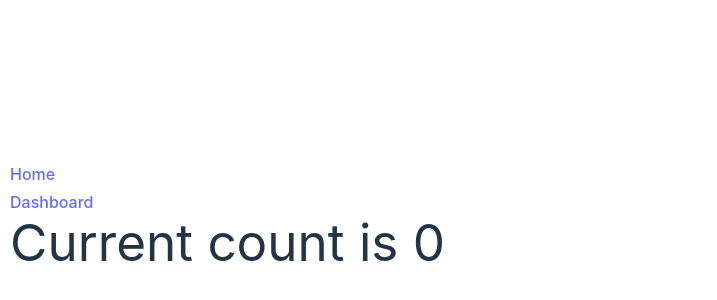
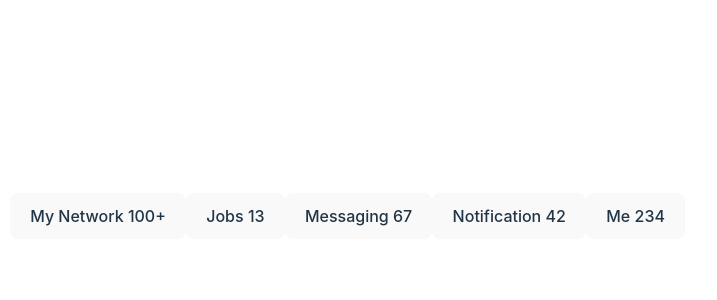
Before and after one commit to moh1t-do/my-app, a React (Vite) app: page / in a window 1280 px wide. Shown: the part 184-484 px from the top of the page, without its empty margins (0-717 px from the left). Built offline with nearby package versions, Linux system fonts and the light colour scheme.

Commit message:
feat: useRecoilState, useRecoilValue, useSetRecoilValue, selector

```diff
--- a/src/App.jsx
+++ b/src/App.jsx
@@ -1,25 +1,20 @@
 import React, { Suspense, lazy } from "react";
 import { BrowserRouter, Route, Routes } from "react-router-dom";
-import Header from "./components/Header";
 import { RecoilRoot } from "recoil";
+
 const Home = lazy(() => import("./pages/Home"));
-const Dashboard = lazy(() => import("./pages/Dashboard"));
 
 function App() {
   return (
-    <>
     <RecoilRoot>
       <BrowserRouter>
-          <Header />
         <Suspense fallback={<div>Loading...</div>}>
           <Routes>
             <Route path="/" element={<Home />} />
-              <Route path="/dashboard" element={<Dashboard />} />
           </Routes>
         </Suspense>
       </BrowserRouter>
     </RecoilRoot>
-    </>
   );
 }
 
--- a/src/components/Header.jsx
+++ /dev/null
@@ -1,14 +0,0 @@
-import { useNavigate, Link } from "react-router-dom";
-import style from "./Header.module.css";
-
-function Header() {
-    const navigate = useNavigate();
-    return (
-        <div className={style.nav_header}>
-            <Link to="/">Home</Link>
-            <Link to="/dashboard">Dashboard</Link>
-        </div>
-    );
-}
-
-export default Header;
--- a/src/components/Header.module.css
+++ /dev/null
@@ -1,7 +0,0 @@
-.nav_header {
-    display: flex;
-    flex-direction: column;
-    align-items: start;
-    justify-content: space-between;
-    gap: 4px;
-}
--- a/src/pages/Dashboard.jsx
+++ /dev/null
@@ -1,30 +0,0 @@
-import { memo, useMemo } from "react";
-import { useRecoilValue, useSetRecoilState } from "recoil";
-import { countState, evenOddSelector } from "../store/atoms/CountAtom";
-
-function Dashboard() {
-    console.log("rerender Dashboard");
-    const count = useRecoilValue(countState);
-    const evenOdd = useRecoilValue(evenOddSelector);
-
-    return (
-        <div>
-            <p>Current count is {evenOdd}</p>
-            <p>count is {count}</p>
-            <ButtonGroup />
-        </div>
-    )
-}
-
-const ButtonGroup = memo(function () {
-    console.log("rerender ButtonGroup");
-    const setCount = useSetRecoilState(countState);
-    return (
-        <div className="flex items-center justify-between gap-4 my-4">
-            <button onClick={() => setCount(c => c + 1)}>Increment</button>
-            <button onClick={() => setCount(c => c - 1)}>Deccrement</button>
-        </div>
-    )
-})
-
-export default Dashboard;
--- a/src/pages/Home.jsx
+++ b/src/pages/Home.jsx
@@ -1,14 +1,23 @@
-import { useEffect } from "react";
-import { countState } from "../store/atoms/CountAtom";
+
+import { networkAtom, jobAtom, messagingAtom, notificationAtom, meSelector } from "../store/atoms/CountAtom";
 import { useRecoilValue } from "recoil"
 
 function Home() {
-    const count = useRecoilValue(countState);
-    useEffect(() => {
+    const network = useRecoilValue(networkAtom);
+    const job = useRecoilValue(jobAtom);
+    const messaging = useRecoilValue(messagingAtom);
+    const notification = useRecoilValue(notificationAtom);
+    const me = useRecoilValue(meSelector);
 
-    }, [])
-    console.log("rerender Home");
-    return <h1>{`Current count is ${count}`}</h1>;
+    return (
+        <div className="flex gap-4 items-center justify-between">
+            <button>My Network {network >= 100 ? "100+" : network}</button>
+            <button>Jobs {job}</button>
+            <button>Messaging {messaging}</button>
+            <button>Notification {notification}</button>
+            <button>Me {me}</button>
+        </div>
+    );
 }
 
 export default Home;
--- a/src/store/atoms/CountAtom.jsx
+++ /dev/null
@@ -1,14 +0,0 @@
-import { atom, selector } from "recoil";
-
-export const countState = atom({
-    key: "countState",
-    default: 0,
-});
-
-export const evenOddSelector = selector({
-    key: "evenOddSelector",
-    get: ({ get }) => {
-        const count = get(countState);
-        return count % 2 === 0 ? "even" : "odd";
-    },
-});
--- /dev/null
+++ b/src/store/atoms/countAtom.js
@@ -0,0 +1,33 @@
+import { atom, selector } from 'recoil';
+
+export const networkAtom = atom({
+    key: "networkAtom",
+    default: 112
+});
+
+export const jobAtom = atom({
+    key: "jobAtom",
+    default: 13
+});
+
+export const notificationAtom = atom({
+    key: "notificationAtom",
+    default: 42
+});
+
+export const messagingAtom = atom({
+    key: "messagingAtom",
+    default: 67
+});
+
+export const meSelector = selector({
+    key: "meSelector",
+    get: ({ get }) => {
+        const network = get(networkAtom);
+        const job = get(jobAtom);
+        const messaging = get(messagingAtom);
+        const notification = get(notificationAtom);
+
+        return network + job + messaging + notification;
+    }
+})
```
Also changed, not shown: src/context/CountContext.jsx (deleted, +0 -18 lines). Lines whose indentation alone changed are shown as unchanged.
